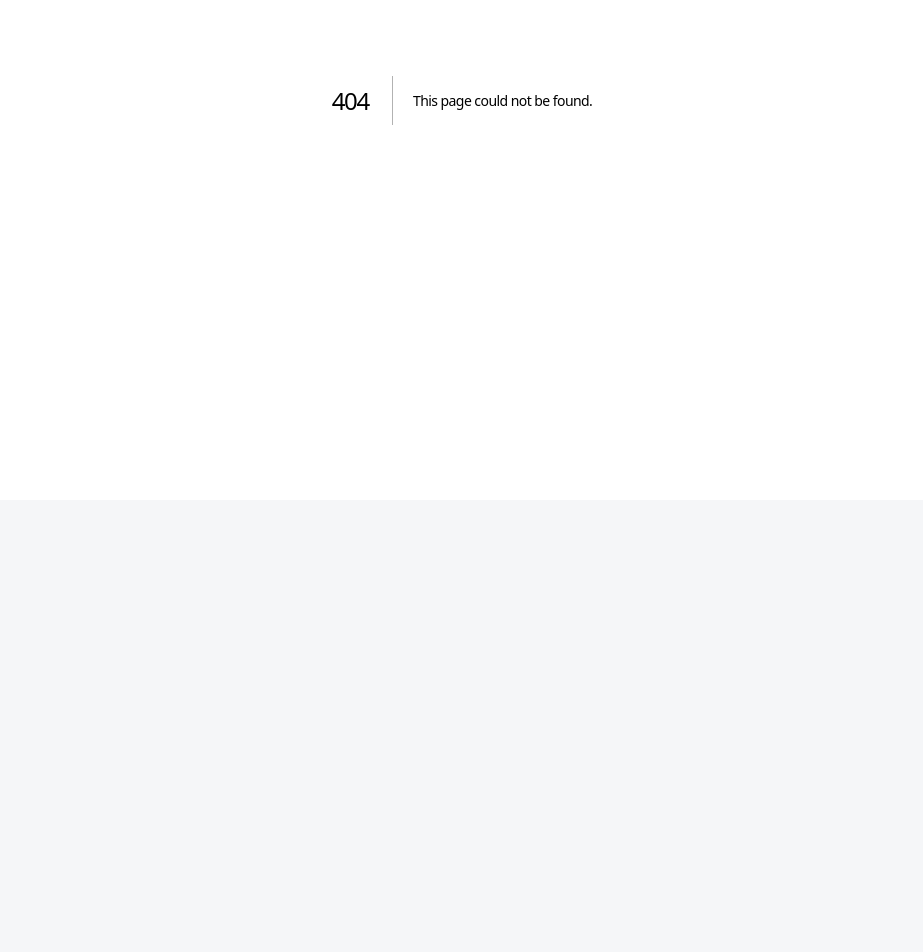
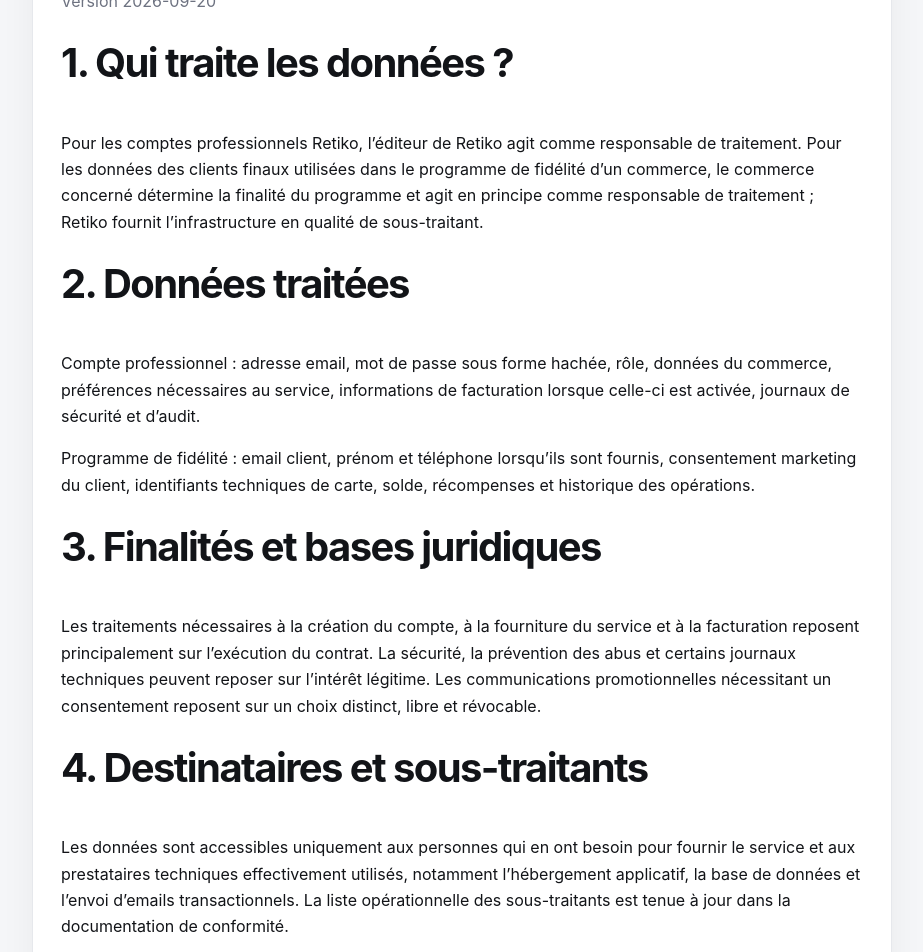
Before and after one commit to yassineimpe-bit/Fidgo, a Next.js app: page /legal/confidentialite in a window 1280 px wide. Before the commit this address had no page. Shown: the part 300-1252 px from the top of the page, without its empty margins (178-1101 px from the left). Before the commit the page ends 800 px from the top, so only its background shows below. Built offline with nearby package versions, Linux system fonts and the light colour scheme.

Commit message:
feat(legal): publish privacy policy

```diff
--- /dev/null
+++ b/app/legal/confidentialite/page.tsx
@@ -0,0 +1,38 @@
+import { LegalPage } from "@/components/legal-page";
+import { LEGAL_VERSION } from "@/lib/legal";
+
+export const metadata = { title: "Politique de confidentialité" };
+
+export default function PrivacyPage() {
+  return (
+    <LegalPage title="Politique de confidentialité" version={LEGAL_VERSION}>
+      <h2>1. Qui traite les données ?</h2>
+      <p>Pour les comptes professionnels Retiko, l’éditeur de Retiko agit comme responsable de traitement. Pour les données des clients finaux utilisées dans le programme de fidélité d’un commerce, le commerce concerné détermine la finalité du programme et agit en principe comme responsable de traitement ; Retiko fournit l’infrastructure en qualité de sous-traitant.</p>
+
+      <h2>2. Données traitées</h2>
+      <p>Compte professionnel : adresse email, mot de passe sous forme hachée, rôle, données du commerce, préférences nécessaires au service, informations de facturation lorsque celle-ci est activée, journaux de sécurité et d’audit.</p>
+      <p>Programme de fidélité : email client, prénom et téléphone lorsqu’ils sont fournis, consentement marketing du client, identifiants techniques de carte, solde, récompenses et historique des opérations.</p>
+
+      <h2>3. Finalités et bases juridiques</h2>
+      <p>Les traitements nécessaires à la création du compte, à la fourniture du service et à la facturation reposent principalement sur l’exécution du contrat. La sécurité, la prévention des abus et certains journaux techniques peuvent reposer sur l’intérêt légitime. Les communications promotionnelles nécessitant un consentement reposent sur un choix distinct, libre et révocable.</p>
+
+      <h2>4. Destinataires et sous-traitants</h2>
+      <p>Les données sont accessibles uniquement aux personnes qui en ont besoin pour fournir le service et aux prestataires techniques effectivement utilisés, notamment l’hébergement applicatif, la base de données et l’envoi d’emails transactionnels. La liste opérationnelle des sous-traitants est tenue à jour dans la documentation de conformité.</p>
+
+      <h2>5. Durées</h2>
+      <p>Les données sont conservées pendant la durée nécessaire au service et aux obligations contractuelles, comptables, de sécurité ou de preuve applicables. Les données d’identification d’une carte peuvent être effacées sur demande ; les écritures nécessaires à l’intégrité du registre de fidélité peuvent être conservées sous forme limitée ou pseudonymisée lorsqu’un motif légitime le justifie.</p>
+
+      <h2>6. Droits</h2>
+      <p>Selon la situation, vous pouvez demander l’accès, la rectification, l’effacement, la limitation, la portabilité ou vous opposer à certains traitements. Pour une carte de fidélité, contactez d’abord le commerce concerné. Pour un compte professionnel Retiko : [EMAIL RGPD À COMPLÉTER]. Vous pouvez également introduire une réclamation auprès de la CNIL.</p>
+
+      <h2>7. Sécurité</h2>
+      <p>Retiko utilise notamment des mots de passe hachés, des sessions révocables, des contrôles d’accès par rôle, l’isolation des commerces, des limites anti-bruteforce, HTTPS en production, des journaux d’audit et des mécanismes de sauvegarde.</p>
+
+      <h2>8. Transferts internationaux</h2>
+      <p>Lorsque l’utilisation d’un prestataire implique un transfert hors de l’Espace économique européen, Retiko documente le mécanisme juridique approprié et les garanties applicables avant son activation en production.</p>
+
+      <h2>9. Contact</h2>
+      <p>Contact protection des données : [EMAIL RGPD À COMPLÉTER].</p>
+    </LegalPage>
+  );
+}
```
